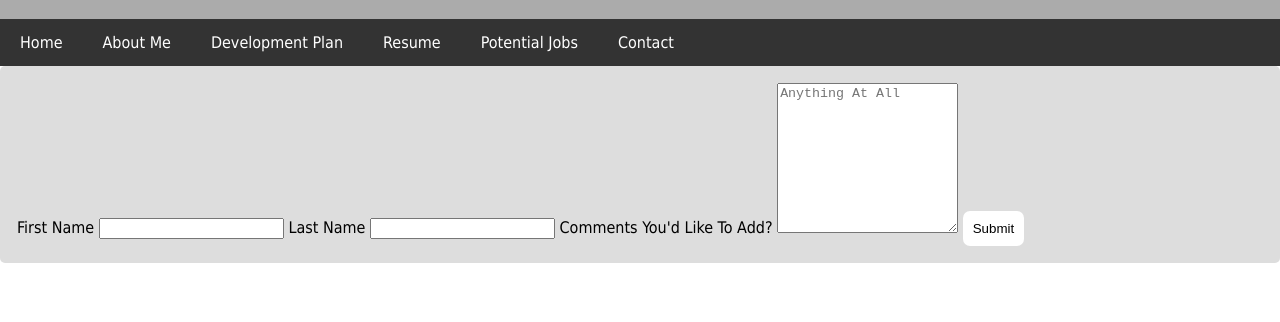
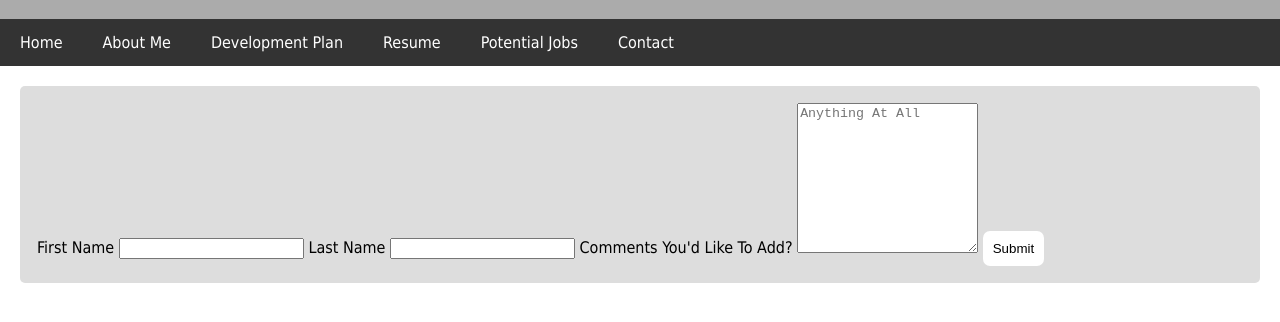
Before and after one commit to Jkrebs7/jkrebs7.github.io, a plain HTML site: page contact.html in a window 1280 px wide. Shown: the part 60-382 px from the top of the page. Drawn offline with Linux system fonts and the light colour scheme.

Commit message:
Update contact.html

```diff
--- a/contact.html
+++ b/contact.html
@@ -24,6 +24,8 @@
   </nav>
   </center>
 
+<row>
+  <main>
 <div class="container">
     <label for="First Name">First Name</label>
     <input type="text" id="FN" name="firstname">
@@ -36,6 +38,8 @@
 
     <input type="submit" value="Submit">
 </div>
+    </main>
+</row>
 
 </body>
 </html>
```
